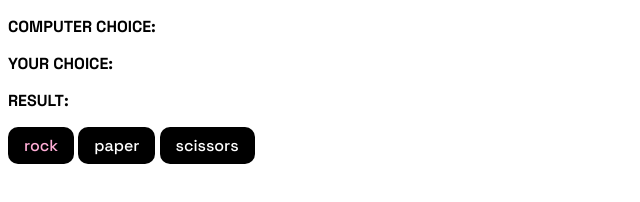
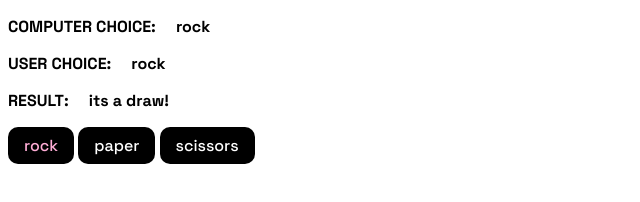
Before and after one commit to iggyyes/rock-paper-scissors, a website: page index.html in a window 1280 px wide. Both pictures are taken after a click on the button "rock". Shown: the whole page, without its empty margins (0-640 px from the left). Drawn offline with Linux system fonts and the light colour scheme; files that its build step writes are made by us from their sources.

Commit message:
added version 1

```diff
--- a/app/js/script.js
+++ b/app/js/script.js
@@ -1 +1,67 @@
-console.log('siemka');
+const computerChoiceDisplay = document.getElementById('computer-choice');
+const userChoiceDisplay = document.getElementById('user-choice');
+const resultDisplay = document.getElementById('result');
+
+const possibleChoices = document.querySelectorAll('button');
+
+let userChoice
+let computerChoice
+let result
+
+possibleChoices.forEach(possibleChoice => possibleChoice.addEventListener('click', (e) => {
+    userChoice = e.target.id
+    userChoiceDisplay.innerHTML = userChoice
+    generateComputerChoice()
+    getResult()
+}))
+
+function generateComputerChoice() {
+    const randomNumber = Math.floor(Math.random() * 3) +1
+
+    if (randomNumber === 1) {
+        computerChoice = 'rock'
+    }
+
+    if (randomNumber === 2) {
+        computerChoice = 'scissors'
+    }
+
+    if (randomNumber === 3) {
+        computerChoice = 'paper'
+    }
+    computerChoiceDisplay.innerHTML = computerChoice
+}
+
+function getResult() {
+    if (computerChoice === userChoice) {
+        result = 'its a draw!'
+    }
+
+    if (computerChoice === 'rock' && userChoice === 'paper') {
+        result = 'you win!'
+    }
+
+    if (computerChoice === 'rock' && userChoice === 'scissors') {
+        result = 'you lose!'
+    }
+
+    if (computerChoice === 'paper' && userChoice === 'rock') {
+        result = 'you lose!'
+    }
+
+    if (computerChoice === 'paper' && userChoice === 'scissors') {
+        result = 'you win!'
+    }
+
+    if (computerChoice === 'scissors' && userChoice === 'rock') {
+        result = 'you win!'
+    }
+
+    if (computerChoice === 'scissors' && userChoice === 'paper') {
+        result = 'you lose!'
+    }
+
+    resultDisplay.innerHTML = result
+
+
+}
--- a/app/scss/_globals.scss
+++ b/app/scss/_globals.scss
@@ -35,4 +35,9 @@ p {
     text-transform: uppercase;
     font-weight: 700;
 
+    > span {
+        margin-left: 1rem;
+        text-transform: lowercase;
+    }
+
 }
--- a/index.html
+++ b/index.html
@@ -16,9 +16,9 @@
     <title>ROCK PAPER SCISSORS</title>
   </head>
   <body>
-    <p id="computer-choice">computer choice:</p>
-    <p id="user-choice">your choice:</p>
-    <p id="result">result:</p>
+    <p>computer choice: <span id="computer-choice"></span></p>
+    <p>user choice: <span id="user-choice"></span></p>
+    <p>result: <span id="result"></span></p>
 
     <button id="rock">rock</button>
     <button id="paper">paper</button>
```
Also changed, not shown: dist/script.js, dist/style.css, 2 other files.
